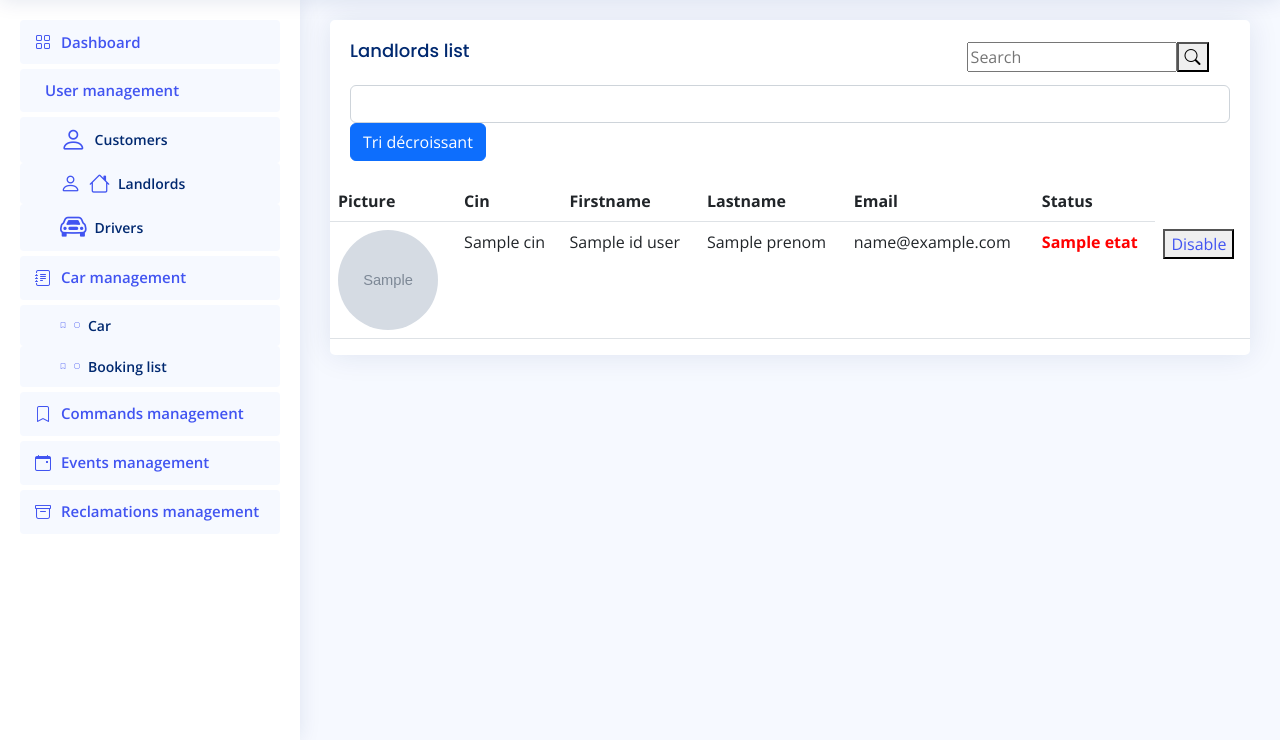
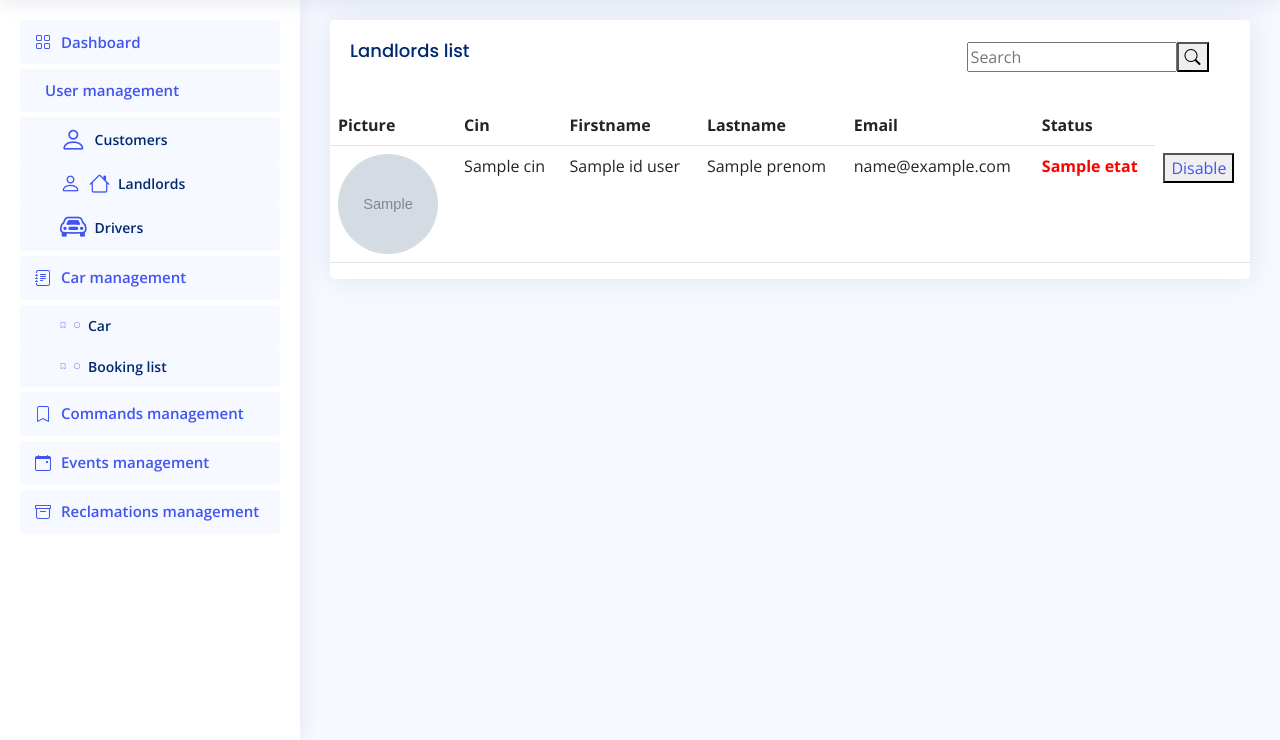
Before and after one commit to ihebkh/trippie_web, a Symfony app: template templates/locateur/card.html.twig in a window 1280 px wide. Shown: the part 60-800 px from the top of the page. Run offline with Twig, Linux system fonts and the light colour scheme; the template is opened without the code that fills it: most values are stand-ins (such as "Sample title", 1, 10 or a date in 2020); grey boxes marked "Sample" are stand-in pictures; form fields are guessed from the names that the template uses; some libraries are stand-ins or nearby versions.

Commit message:
recherche 2

```diff
--- a/templates/locateur/card.html.twig
+++ b/templates/locateur/card.html.twig
@@ -25,13 +25,6 @@
             <button type="submit" title="Search"><i class="bi bi-search"></i></button>
         </form>
     </div><!-- End Search Bar -->
-    {{ form_start(form1) }}
-{{ form_widget(form1.sort) }}
-<button type="submit" class="btn btn-primary">
-    Tri {{ form1.vars.value.sort == 'asc' ? 'croissant' : 'décroissant' }}
-    <i class="fas {{ form1.vars.value.sort == 'asc' ? 'fa-sort-up' : 'fa-sort-down' }}"></i>
-</button>
-{{ form_end(form1) }}
   </div><!-- End Page Title -->
 
 
```
